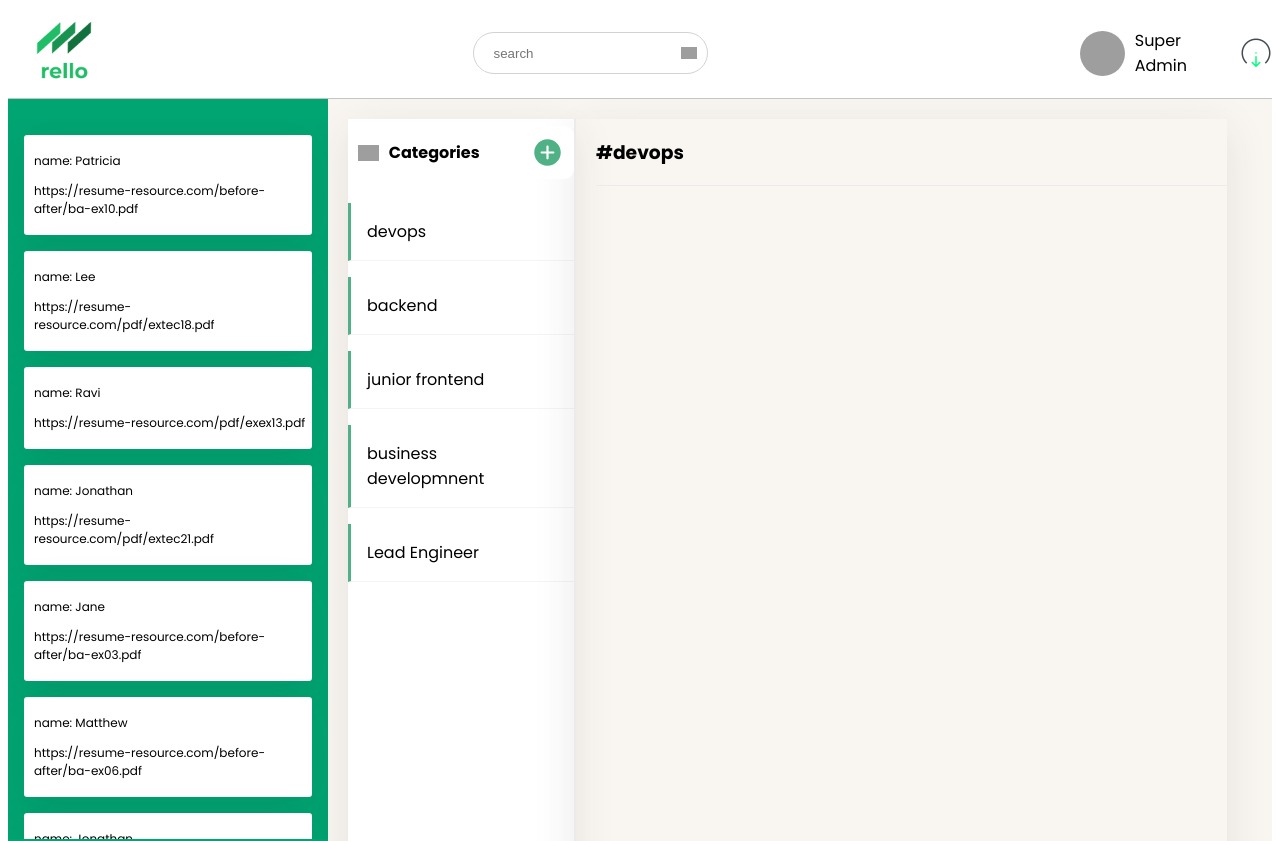
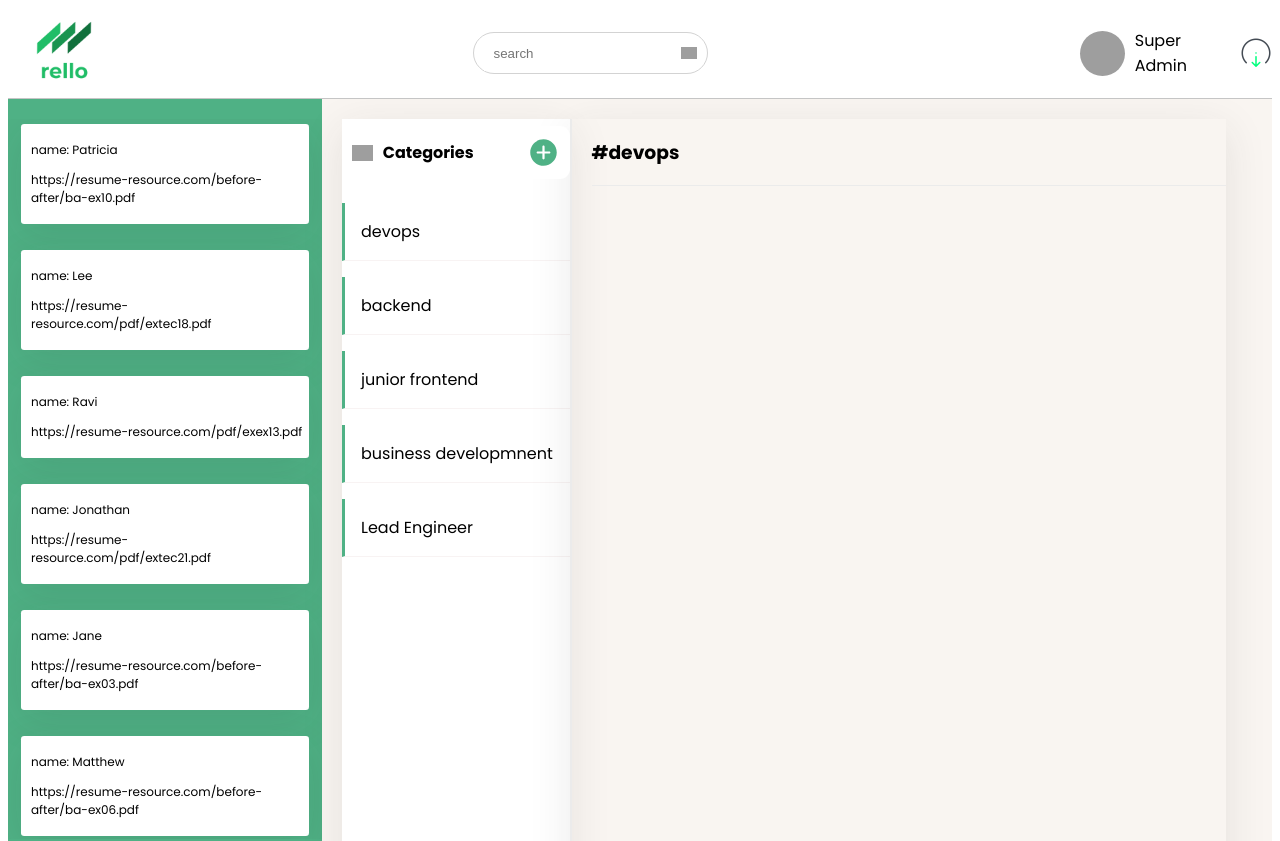
Before and after one commit to stepinfwd/react-draggable, a React (Create React App) app: page / in a window 1280 px wide. Shown: the top 841 px of the page. Built offline with nearby package versions, Linux system fonts and the light colour scheme; grey boxes are pictures that could not be loaded.

Commit message:
category addition function pre commit

```diff
--- a/src/App.js
+++ b/src/App.js
@@ -17,6 +17,8 @@ function App() {
     { id: 4, name: "business developmnent", items: [] },
     { id: 5, name: "Lead Engineer", items: [] },
   ]);
+  const [newCategory, setNewCategory] = useState();
+
   /**
    * A semi-generic way to handle multiple lists. Matches
    * the IDs of the droppable container to the names of the
@@ -30,6 +32,15 @@ function App() {
   };
 
   const getList = (id) => id2List[id];
+
+  // function to handle addition of category
+  const handleCategoryAddition = (target) => {
+    // setNewCategory(target);
+    setCategory(...category,{id:"6",name:target,items:[]});
+    console.log("newcategory",target)
+    console.log("category",category)
+
+  };
 
   // to get currently selected category
   const handleSelectedCategory = (selected) => {
@@ -63,22 +74,21 @@ function App() {
 
   // drag function for items using react beautiful dnd
   const onDragEnd = (result) => {
-    console.log("Result", result)
+    console.log("Result", result);
     const { source, destination } = result;
     if (!result.destination) {
       return;
     }
 
     if (source.droppableId === destination.droppableId) {
-      if(source.droppableId == "droppable1"){
+      if (source.droppableId == "droppable1") {
         const finalData = reorder(
           resume,
           result.source.index,
           result.destination.index
         );
         setResume(finalData);
-      }
-      else{
+      } else {
         const finalData = reorder(
           selectedCategory.items,
           result.source.index,
@@ -87,11 +97,10 @@ function App() {
         const newCategory = [];
         // code to update newly dragged item to resume-droppable-container
         category.forEach((item) => {
-          if (item === selectedCategory) item.items = finalData
+          if (item === selectedCategory) item.items = finalData;
           newCategory.push(item);
         });
         setCategory(newCategory);
-
       }
     } else {
       const result = moveResume(
@@ -121,8 +130,8 @@ function App() {
               <div
                 style={{
                   backgroundColor: snapshot.isDraggingOver
-                    ? " #8a9a5b"
-                    : "#00a572",
+                    ? " #4fb185"
+                    : "#4fb185",
                 }}
                 ref={provided.innerRef}
                 {...provided.droppableProps}
@@ -137,7 +146,9 @@ function App() {
             category={category}
             setselectedCategory={setselectedCategory}
             handleSelectedCategory={handleSelectedCategory}
+            handleAddCategory={handleCategoryAddition}
           />
+
           <Droppable droppableId="droppable2" type="RESUME">
             {(provided, snapshot) => (
               <div
--- a/src/components/category/category-container.jsx
+++ b/src/components/category/category-container.jsx
@@ -10,7 +10,6 @@ function CategoryContainer({ selectedCategory, category }) {
         className="category__container__header"
       />
       <div className="category__container__inner">
-        {/* {console.log("cate"category)} */}
         {category
           .find((item) => item === selectedCategory)
           .items.map((innerItem, index) =>
@@ -26,6 +25,7 @@ function CategoryContainer({ selectedCategory, category }) {
                     ref={provided.innerRef}
                     {...provided.draggableProps}
                     {...provided.dragHandleProps}
+                    className="inner"
                   >
                     <SingleResume resume={innerItem} key={index} />
                   </div>
--- a/src/components/category/category-sidebar.jsx
+++ b/src/components/category/category-sidebar.jsx
@@ -1,4 +1,4 @@
-import React from "react";
+import React, { useEffect, useState } from "react";
 import listIcon from "../images/list.svg";
 import addIcon from "../images/plus.svg";
 
@@ -6,10 +6,22 @@ function CategorySidebar({
   category,
   setselectedCategory,
   handleSelectedCategory,
+  handleAddCategory
 }) {
-  const handleAdd = () => {
-    const channelName = prompt("add a new category");
+  const [channelName, setchannelName] = useState();
+
+  useEffect(() => {
+    if(channelName)
+    handleAddCategory(channelName)
+  }, [channelName])
+
+  const  categoryCallback = () => {
+    const data=(prompt("add a new category"));
+    console.log("data",data)
+    setchannelName(data)
   };
+    // console.log("channel", channelName);
+
   handleSelectedCategory = (item) => {
     setselectedCategory(item);
   };
@@ -25,7 +37,7 @@ function CategorySidebar({
               className="sidebar__header__addIcon"
               alt=""
               src={addIcon}
-              onClick={handleAdd}
+              onClick={categoryCallback}
             ></img>
           </div>
         </div>
--- a/src/components/resume/resumeContainer.jsx
+++ b/src/components/resume/resumeContainer.jsx
@@ -19,6 +19,7 @@ function ResumeContainer({ resume }) {
                   ref={provided.innerRef}
                   {...provided.draggableProps}
                   {...provided.dragHandleProps}
+                  className="inner"
                 >
                   <SingleResume key={item.id} index={index} resume={item} />
                 </div>
--- a/src/scss/components/resume-container.scss
+++ b/src/scss/components/resume-container.scss
@@ -21,3 +21,7 @@
   -ms-overflow-style: none;  /* IE and Edge */
   scrollbar-width: none;  /* Firefox */
 }
+.inner{
+  padding: 5px;
+  margin: 0 8px 16px 8px;
+}
--- a/src/scss/components/single-resume.scss
+++ b/src/scss/components/single-resume.scss
@@ -5,10 +5,10 @@
   padding: 5px;
   box-shadow: 0 10px 40px 0 rgba(47, 47, 47, 0.1);
   box-sizing: border-box;
-  margin-bottom: 1rem;
-  backdrop-filter: blur(4px);
+  // margin: 1em;
+    backdrop-filter: blur(4px);
   -webkit-backdrop-filter: blur(4px);
-  margin: 1rem;
+  // margin:1rem;
   // border: 1px solid rgba(99, 99, 99, 0.205);
   p {
     padding-left: 5px;
```
Also changed, not shown: src/utils/pdf.jsx (added, +23 -0 lines). Lines whose indentation alone changed are shown as unchanged.
